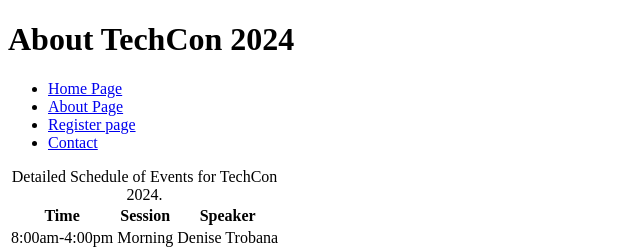
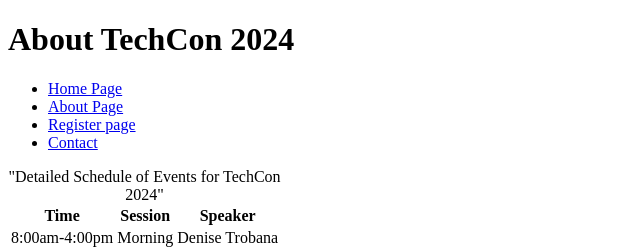
Before and after one commit to HabibaAminu/TechCon_HTML, a plain HTML site: page techcon_website/schedule.html in a window 1280 px wide. Shown: the top 251 px of the page, 0-640 px from the left. Drawn offline with Linux system fonts and the light colour scheme.

Commit message:
made some changes

```diff
--- a/techcon_website/schedule.html
+++ b/techcon_website/schedule.html
@@ -34,7 +34,7 @@
         <td>Morning</td>
         <td>Susan Hanley</td>
       </tr>
-      <caption>Detailed Schedule of Events for TechCon 2024.</caption>
+      <caption>"Detailed Schedule of Events for TechCon 2024"</caption>
     </table>
     <footer>
       <p>&copy; copyright 2024 TechCon Conference</p>
```
